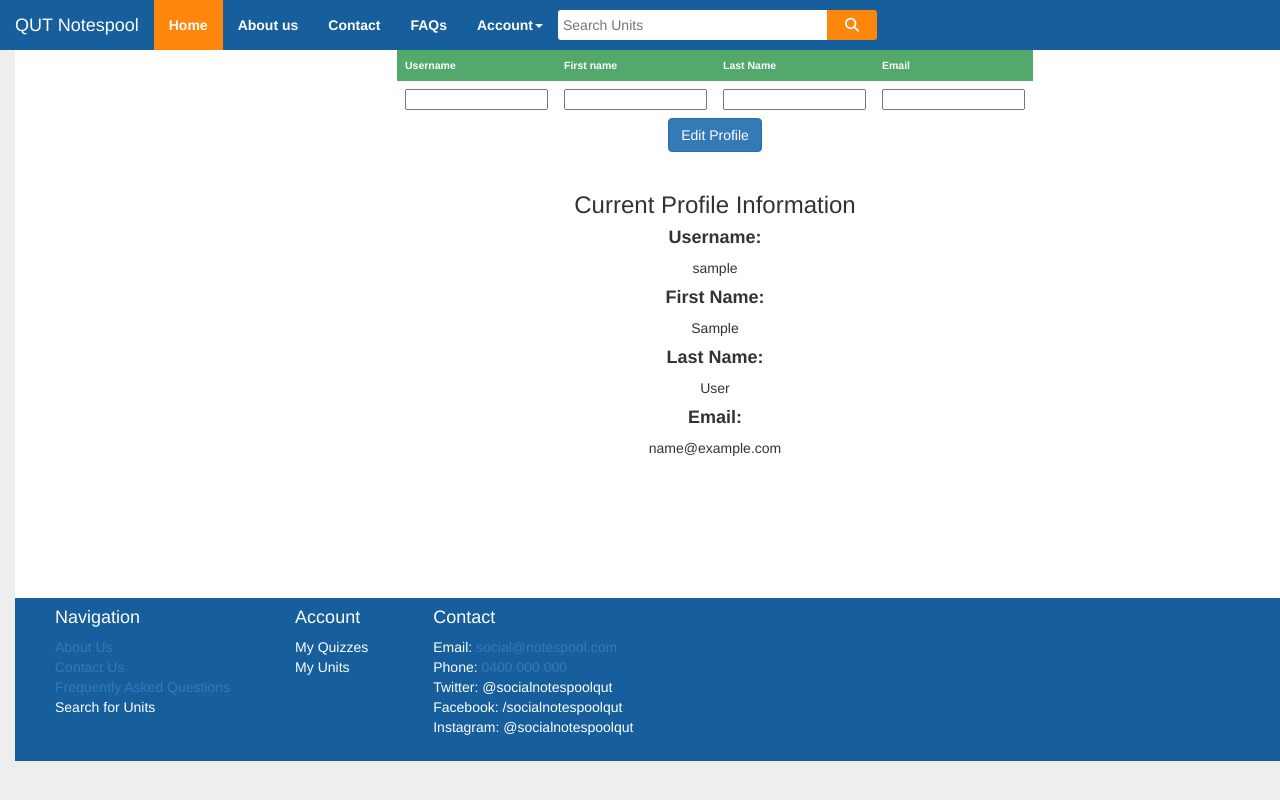
After one commit to LukeTRyan/CapstoneNotespool, a Django app: template capstonenotespool/notespool/templates/edit_profile.html in a window 1280 px wide; the page is wider, and only the part inside the window is pictured. The commit adds this page. Run offline with Django 3.2, Linux system fonts and the light colour scheme; the template is opened without the code that fills it: values that come from a table or form of the project are taken from there, others are empty; tables that the repository leaves empty hold one stand-in row (values such as "Sample post"); some libraries are stand-ins or nearby versions.

Commit message:
additions

```diff
--- a/capstonenotespool/capstonenotespool/urls.py
+++ b/capstonenotespool/capstonenotespool/urls.py
@@ -63,8 +63,8 @@ urlpatterns = [
 	url(r'^upload_document/(?P<unitname>[^/]+)/(?P<subpagename>[^/]+)/(?P<notesid>[^/]+)', views.upload_document, name='upload_document'),
 	url(r'^delete_document/(?P<documentpk>[^/]+)', views.delete_document, name='delete_document'),
 	url(r'^add_comment/(?P<unitname>[^/]+)/(?P<subpagename>[^/]+)/(?P<notesid>[^/]+)', views.add_comment, name='add_comment'),
-	url(r'^edit_comment/(?P<unitname>[^/]+)/(?P<subpagename>[^/]+)/(?P<notesid>[^/]+)/(?P<commentid>[^/]+)', views.edit_comment, name='edit_comment'),
-	url(r'^remove_comment/(?P<unitname>[^/]+)/(?P<subpagename>[^/]+)/(?P<notesid>[^/]+)/(?P<commentid>[^/]+)', views.remove_comment, name='remove_comment'),
+ 	url(r'^edit_comment/(?P<unitname>[^/]+)/(?P<subpagename>[^/]+)/(?P<notesid>[^/]+)/(?P<commentid>[^/]+)', views.edit_comment, name='edit_comment'),
+ 	url(r'^remove_comment/(?P<unitname>[^/]+)/(?P<subpagename>[^/]+)/(?P<notesid>[^/]+)/(?P<commentid>[^/]+)', views.remove_comment, name='remove_comment'),
 	url(r'^list/$', views.list, name='list'),
     url(r'^captcha/', include('captcha.urls')),
 	url(r'^ckeditor/', include('ckeditor_uploader.urls')),
--- a/capstonenotespool/notespool/forms.py
+++ b/capstonenotespool/notespool/forms.py
@@ -53,10 +53,10 @@ class PasswordResetForm(forms.Form):
 	email = forms.EmailField(widget=forms.EmailInput)
 
 class DocumentForm(forms.Form):
-     docfile = forms.FileField(
+	docfile = forms.FileField(
          label='Select a file',
-         help_text='max. 42 megabytes'
-     )
+         help_text='max. 42 megabytes')
+	name = forms.CharField(max_length=50)
 
 class CreateUnitForm(forms.Form):
 	unit_name = forms.CharField(max_length=50)
--- /dev/null
+++ b/capstonenotespool/notespool/templates/edit_profile.html
@@ -0,0 +1,67 @@
+{% extends 'layout/layout.html' %}
+{% block title %}Edit Account{% endblock %}
+{% block content %}
+
+ <form action="{% url 'edit_profile' %}" method="post">
+    {% csrf_token %}
+
+    <style>
+         table {
+             border-collapse: collapse;
+             width: 100%;
+             font-size: 75%;
+
+        }
+
+          th, td {
+             text-align: left;
+             padding: 8px;
+
+        }
+
+          tr:nth-child(odd) {
+             background-color: #f2f2f2
+        }
+
+          th {
+             background-color: #53A86C;
+             color: white;
+        }
+
+    </style>
+      <table style="width:600px">
+        <tr>
+            <th style="width:30px"> Username </th>
+            <th style="width:30px"> First name </th>
+            <th style="width:30px"> Last Name </th>
+            <th style="width:30px"> Email </th>
+        </tr>
+        <tr>
+            <td>
+                {{ form.username.errors}}
+                {{ form.username }}
+            </td>
+            <td>
+                {{ form.first_name }}
+            </td>
+            <td>
+                {{ form.last_name }}
+            </td>
+            <td>
+                {{ form.email.errors }}
+                {{ form.email }}
+            </td>
+        </tr>
+
+    </table>
+        <input class="btn btn-primary" type="submit" value="Edit Profile" />
+
+</form>
+ <br />
+ <h3>Current Profile Information</h3>
+ <h4><b>Username:</b></h4> {{sent_user.username}}
+ <h4><b>First Name:</b></h4>{{sent_user.first_name}}
+ <h4><b>Last Name:</b></h4>{{sent_user.last_name}}
+ <h4><b>Email:</b></h4>{{sent_user.email}}
+
+ {% endblock %}
--- a/capstonenotespool/notespool/templates/index.html
+++ b/capstonenotespool/notespool/templates/index.html
@@ -29,11 +29,6 @@
         <div class="item active">
             <img src={% static "img1.jpg" %}>
         </div>
-
-        <div class="item">
-            <img src={% static "img2.jpg" %}>
-        </div>
-
         <div class="item">
             <img src={% static "img3.jpg" %}>
         </div>
--- a/capstonenotespool/notespool/templates/layout/layout.html
+++ b/capstonenotespool/notespool/templates/layout/layout.html
@@ -36,6 +36,8 @@
 								<li><a href="/logout">Log out</a></li>
 								<li><a href="/notespool">My Units</a></li>
 								<li><a href="/calendar">Assessment Calendar</a></li>
+                                <li><a href="/account">Delete Account</a></li>
+                                <li><a href="/edit_profile">Edit Profile</a></li>
 							</ul>
 
 						{% else %}
--- a/capstonenotespool/requirements.txt
+++ b/capstonenotespool/requirements.txt
@@ -14,3 +14,4 @@ django-social-auth==0.7.22
 social-auth-app-django==1.0.0
 django-simple-captcha==0.5.5
 django-ckeditor==5.3.0
+django-bootstrap-breadcrumbs==0.8.2
```
Also changed, not shown: capstonenotespool/notespool/templates/list.html (+4 -36 lines), capstonenotespool/notespool/templates/unit_subpage.html (+29 -0 lines), capstonenotespool/notespool/templates/upload_document.html (added, +23 -0 lines).
